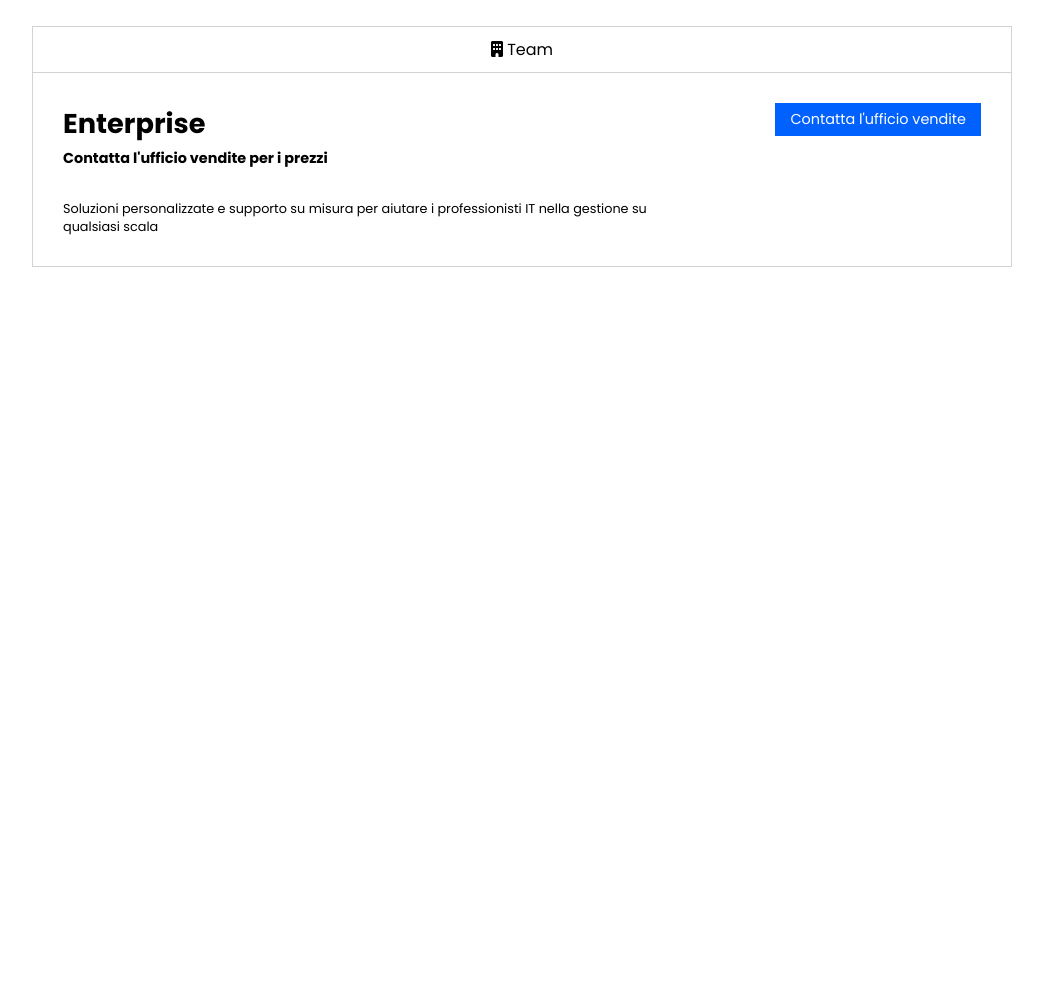
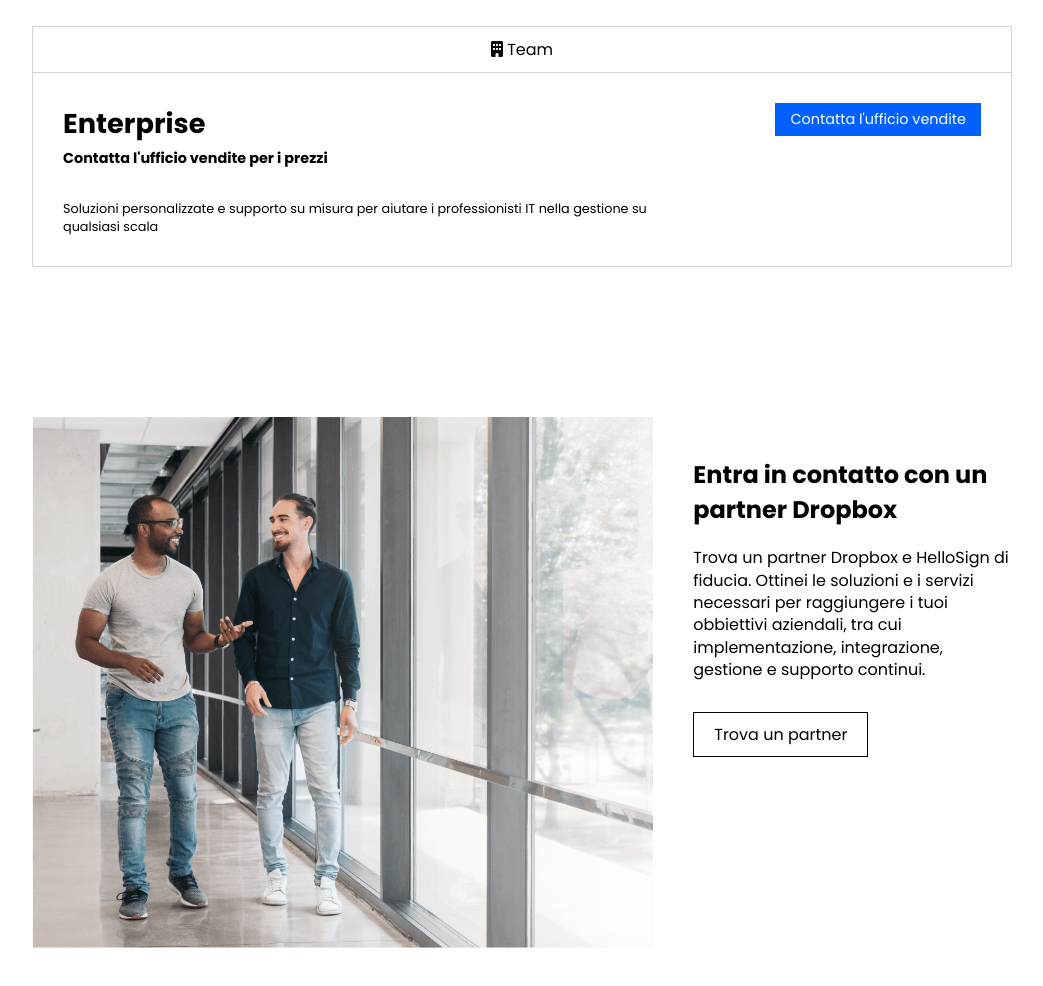
Before and after one commit to FedericoBellezza/htmlcss-dropbox, a plain HTML site: page index.html in a window 1280 px wide. Shown: the part 2078-3064 px from the top of the page, without its empty margins (118-1161 px from the left). Before the commit the page ends 2345 px from the top, so only its background shows below. Drawn offline with Linux system fonts and the light colour scheme.

Commit message:
add partner section

```diff
--- a/css/style.css
+++ b/css/style.css
@@ -235,3 +235,31 @@ header ul li a {
 	font-size: 0.8rem;
 	margin-block: 30px;
 }
+
+/* *PARTNER */
+
+.partner-container {
+	margin-block: 150px;
+	display: flex;
+}
+
+.partner-container .left-col {
+	width: 70%;
+}
+
+.partner-container .right-col {
+	width: 40%;
+	padding-left: 40px;
+	padding-top: 40px;
+}
+
+.partner-container .right-col p {
+	margin-top: 20px;
+	margin-bottom: 40px;
+	line-height: 1.4rem;
+}
+
+.partner-container .right-col .btn {
+	padding: 10px 20px;
+	border: 1px solid black;
+}
--- a/index.html
+++ b/index.html
@@ -175,6 +175,18 @@
 						</div>
 					</div>
 				</div>
+
+				<!-- ^PARTNER SECTION -->
+				<div class="partner-container">
+					<div class="left-col">
+						<img src="./img/partner.png" alt="partnes" />
+					</div>
+					<div class="right-col">
+						<h2>Entra in contatto con un partner Dropbox</h2>
+						<p>Trova un partner Dropbox e HelloSign di fiducia. Ottinei le soluzioni e i servizi necessari per raggiungere i tuoi obbiettivi aziendali, tra cui implementazione, integrazione, gestione e supporto continui.</p>
+						<span class="btn">Trova un partner</span>
+					</div>
+				</div>
 			</div>
 		</main>
 
```
